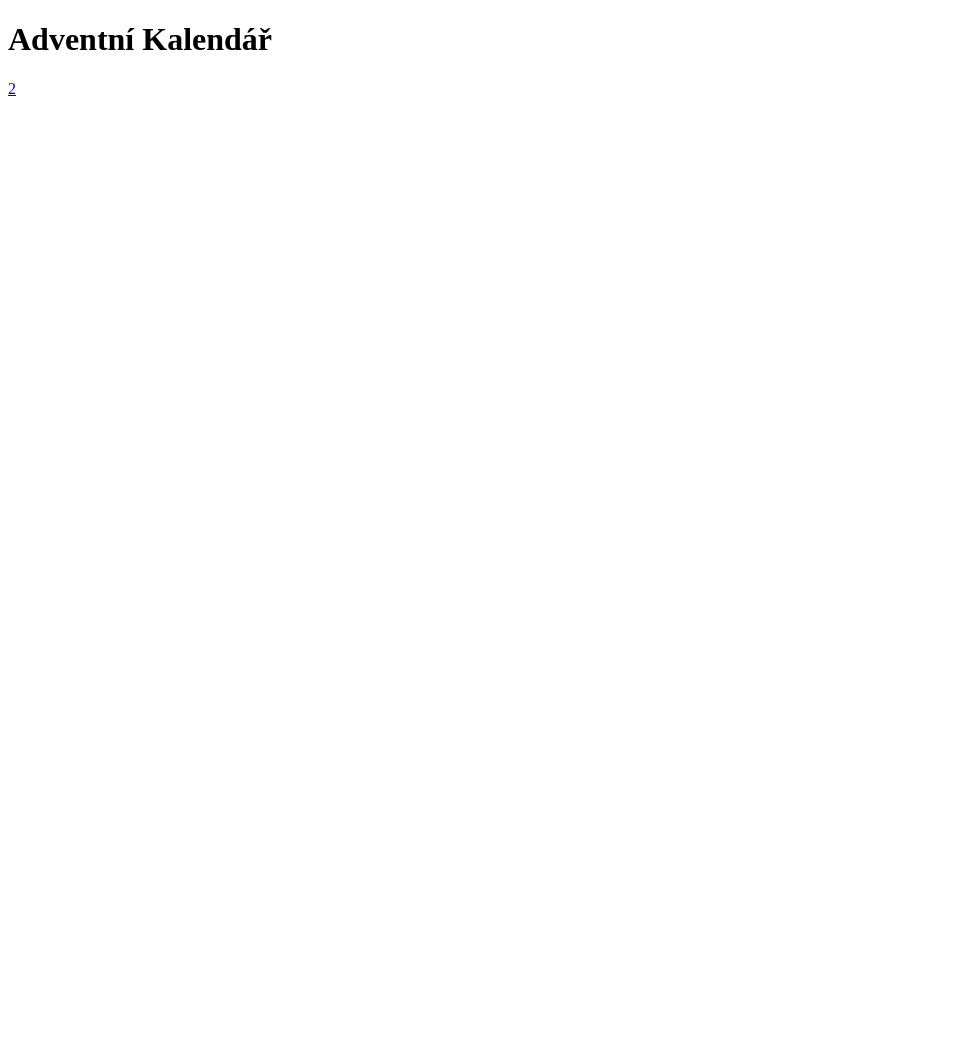
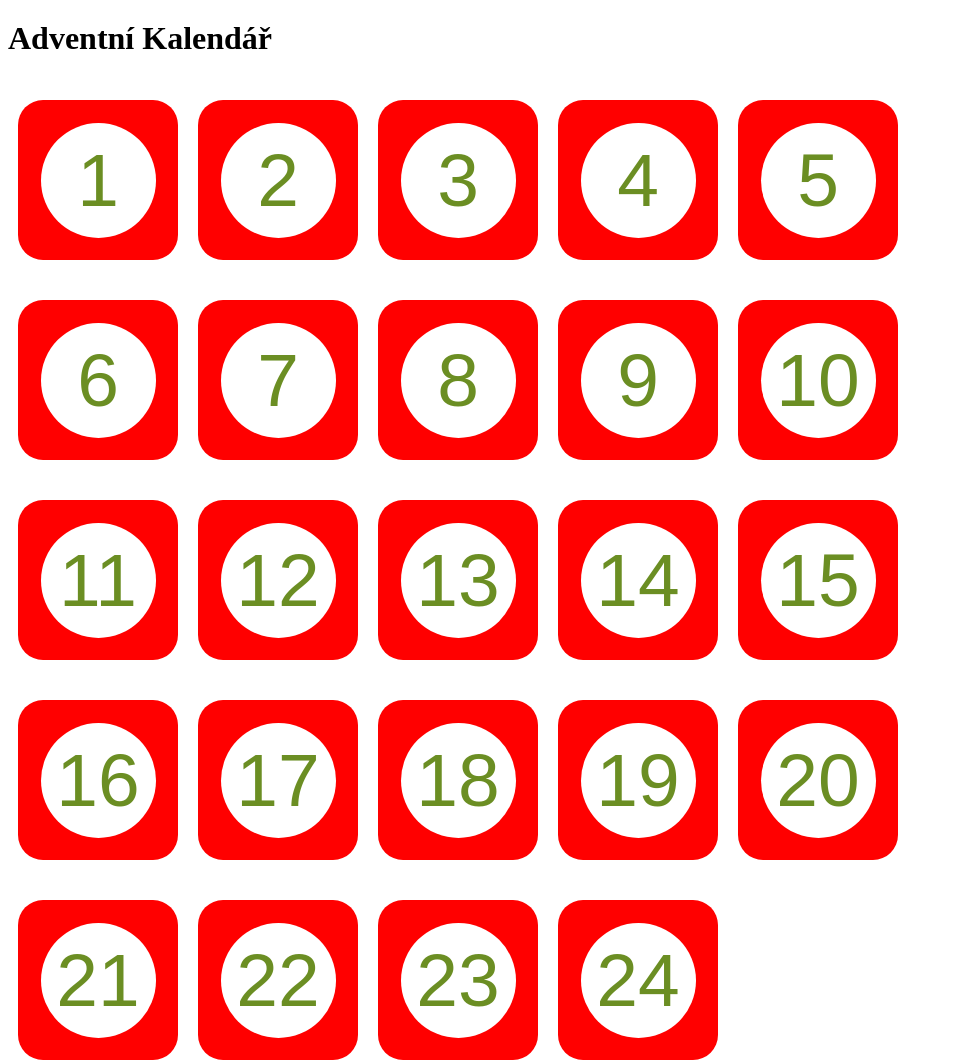
Before and after one commit to Matej-Kovar/advent-calendar, a plain HTML site: page index.html in a window 1280 px wide. Shown: the whole page, without its empty margins (0-953 px from the left). Before the commit the page ends 888 px from the top, so only its background shows below. Drawn offline with Linux system fonts and the light colour scheme.

Commit message:
css, elementy

```diff
--- a/calendar.css
+++ b/calendar.css
@@ -1,5 +1,52 @@
 #flex{
     display: flex;
     width: 72vw;
-    height: 100vh;
+    height: calc(100vh - 80px - 10px);
+    flex-wrap: wrap;
 }
+h1{
+    height: 40px;
+    width: auto;
+    margin-top: 20px;
+    margin-bottom: 20px;
+}
+a{
+    display: flex;
+    width: 160px;
+    height: 160px;
+    background-color: red;
+    border-radius: 25px;
+    margin-left: 10px;
+    margin-right: 10px;
+    margin-top: 20px;
+    margin-bottom: 20px;
+    text-decoration: none;
+    justify-content: center;
+    align-items: center;
+}
+@keyframes hover {
+    0%   {transform: rotate(0deg);}
+    20% {transform: rotate(-5deg);}
+    40% {transform: rotate(5deg);}
+    60% {transform: rotate(-5deg);}
+    80% {transform: rotate(5deg);}
+    100% {transform: rotate(0deg);}
+  }
+a:hover{
+    animation-name: hover;
+    animation-duration: 500ms;
+    background-color: rgb(214, 0, 0);
+}
+p{
+    color:olivedrab;
+    background-color: white;
+    border-radius: 58px;
+    width: 115px;
+    height: 115px;
+    line-height: 115px;
+    text-align: center;
+    text-decoration: none;
+    font-family: Arial, Helvetica, sans-serif;
+    font-size: 75px;
+    margin: 0px;
+}
--- a/index.html
+++ b/index.html
@@ -4,12 +4,35 @@
     <meta charset="UTF-8">
     <meta name="viewport" content="width=device-width, initial-scale=1.0">
     <title>Adventní Kalendář</title>
-    <link rel="stylesheet" href="/calendar.css">
+    <link rel="stylesheet" href="./calendar.css">
 </head>
 <body>
     <h1>Adventní Kalendář</h1>
     <div id="flex">
-        <a href="./index.html">2</a>
+        <a href="./index.html"><p>1</p></a>
+        <a href="./index.html"><p>2</p></a>
+        <a href="./index.html"><p>3</p></a>
+        <a href="./index.html"><p>4</p></a>
+        <a href="./index.html"><p>5</p></a>
+        <a href="./index.html"><p>6</p></a>
+        <a href="./index.html"><p>7</p></a>
+        <a href="./index.html"><p>8</p></a>
+        <a href="./index.html"><p>9</p></a>
+        <a href="./index.html"><p>10</p></a>
+        <a href="./index.html"><p>11</p></a>
+        <a href="./index.html"><p>12</p></a>
+        <a href="./index.html"><p>13</p></a>
+        <a href="./index.html"><p>14</p></a>
+        <a href="./index.html"><p>15</p></a>
+        <a href="./index.html"><p>16</p></a>
+        <a href="./index.html"><p>17</p></a>
+        <a href="./index.html"><p>18</p></a>
+        <a href="./index.html"><p>19</p></a>
+        <a href="./index.html"><p>20</p></a>
+        <a href="./index.html"><p>21</p></a>
+        <a href="./index.html"><p>22</p></a>
+        <a href="./index.html"><p>23</p></a>
+        <a href="./index.html"><p>24</p></a>
     </div>
 </body>
 </html>
```
